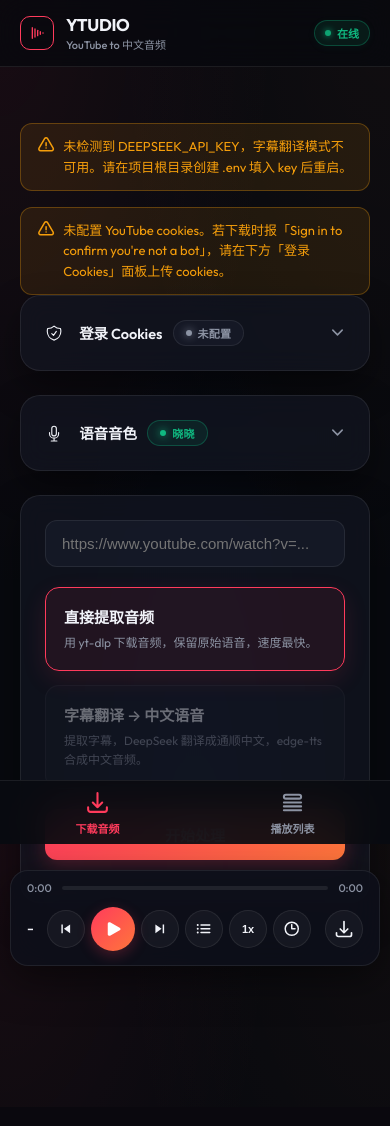
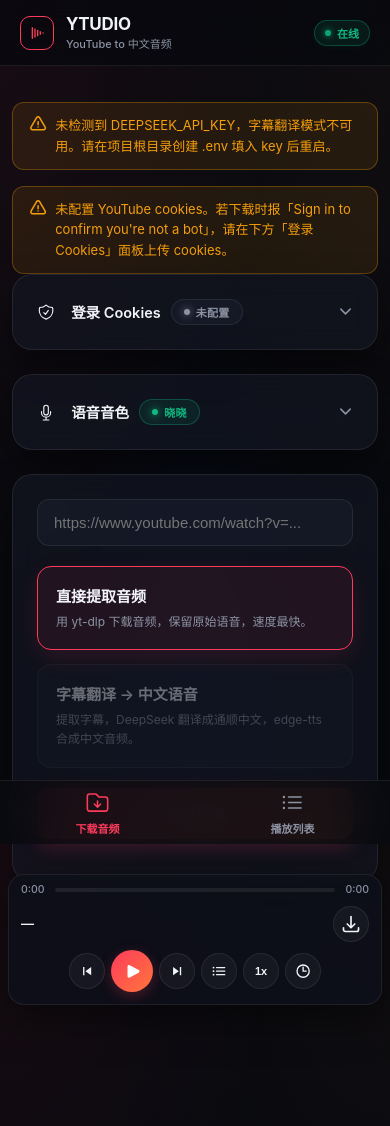
Before and after one commit to littlx/ytudio, a FastAPI app: page / in a window 390 px wide. Before the commit the page ends 966 px from the top, so only its background shows below. Run offline with FastAPI, Linux system fonts and the light colour scheme; data that the repository does not hold is empty.

Commit message:
手机页面适配

```diff
--- a/templates/index.html
+++ b/templates/index.html
@@ -184,11 +184,15 @@
   <!-- PWA 底部导航栏 -->
   <nav class="nav-bar">
     <button class="nav-item" data-tab="download" id="nav-btn-download">
-      <span class="nav-icon"><svg class="icon" fill="none" viewBox="0 0 24 24" stroke-width="2" stroke="currentColor"><path stroke-linecap="round" stroke-linejoin="round" d="M3 16.5v2.25A2.25 2.25 0 005.25 21h13.5A2.25 2.25 0 0021 18.75V16.5M16.5 12L12 16.5m0 0L7.5 12m4.5 4.5V3" /></svg></span>
+      <span class="nav-icon">
+          <svg class="icon" fill="none" viewBox="0 0 24 24" stroke-width="1.5" stroke="currentColor"><path stroke-linecap="round" stroke-linejoin="round" d="m9 13.5 3 3m0 0 3-3m-3 3v-6m1.06-4.19-2.12-2.12a1.5 1.5 0 0 0-1.061-.44H4.5A2.25 2.25 0 0 0 2.25 6v12a2.25 2.25 0 0 0 2.25 2.25h15A2.25 2.25 0 0 0 21.75 18V9a2.25 2.25 0 0 0-2.25-2.25h-5.379a1.5 1.5 0 0 1-1.06-.44Z" /> </svg>
+        </span>
       <span class="nav-label">下载音频</span>
     </button>
     <button class="nav-item active" data-tab="history" id="nav-btn-history">
-      <span class="nav-icon"><svg class="icon" fill="none" viewBox="0 0 24 24" stroke-width="2" stroke="currentColor"><path stroke-linecap="round" stroke-linejoin="round" d="M3.75 12h16.5m-16.5 3.75h16.5M3.75 19.5h16.5M5.625 4.5h12.75a1.875 1.875 0 010 3.75H5.625a1.875 1.875 0 010-3.75Z" /></svg></span>
+      <span class="nav-icon">
+          <svg class="icon" fill="none" viewBox="0 0 24 24" stroke-width="1.5" stroke="currentColor"> <path stroke-linecap="round" stroke-linejoin="round" d="M8.25 6.75h12M8.25 12h12m-12 5.25h12M3.75 6.75h.007v.008H3.75V6.75Zm.375 0a.375.375 0 1 1-.75 0 .375.375 0 0 1 .75 0ZM3.75 12h.007v.008H3.75V12Zm.375 0a.375.375 0 1 1-.75 0 .375.375 0 0 1 .75 0Zm-.375 5.25h.007v.008H3.75v-.008Zm.375 0a.375.375 0 1 1-.75 0 .375.375 0 0 1 .75 0Z" /> </svg>
+        </span>
       <span class="nav-label">播放列表</span>
     </button>
   </nav>
--- a/templates/static/css/app.css
+++ b/templates/static/css/app.css
@@ -1,5 +1,3 @@
-@import url('https://fonts.googleapis.com/css2?family=Outfit:wght@300;400;500;600;700&display=swap');
-
 :root {
   --bg: #07090e;
   --bg-rgb: 7, 9, 14;
@@ -50,7 +48,9 @@
 
 body {
   margin: 0;
-  font-family: 'Outfit', -apple-system, BlinkMacSystemFont, "Segoe UI", "PingFang SC", sans-serif;
+  font-family: -apple-system, BlinkMacSystemFont, "Segoe UI", "PingFang SC",
+    "Hiragino Sans GB", "Microsoft YaHei", "Helvetica Neue", Helvetica, Arial,
+    sans-serif;
   background: var(--bg);
   background-image:
     radial-gradient(at 0% 0%, rgba(255, 59, 92, 0.07) 0px, transparent 50%),
@@ -1023,30 +1023,93 @@ button.danger:hover {
 
 /* 移动端底栏适配 */
 @media (max-width: 560px) {
+  .wrap {
+    padding: 20px 12px 220px;
+  }
+
+  /* 播放列表项:在窄屏腾出标题空间 */
+  .h-item {
+    gap: 8px;
+    padding: 12px 12px;
+    border-radius: 12px;
+  }
+  .h-item .h-play-icon {
+    display: none;
+  }
+  .h-item.active .h-play-icon {
+    display: flex;
+  }
+  .h-title {
+    font-size: 14px;
+  }
+  .h-meta {
+    font-size: 11.5px;
+  }
+  .h-item .badge {
+    font-size: 10px;
+    padding: 3px 7px;
+    margin-right: 0 !important;
+  }
+  .h-item .h-delete-btn {
+    padding: 4px;
+    opacity: 0.6;
+  }
+  .h-header {
+    margin: 20px 0 12px;
+  }
+  /* 播放器:标题与下载在第一行,控件单独一行居中,
+     防止按钮挤占标题空间。 */
+  .player-bar {
+    left: 8px;
+    right: 8px;
+    bottom: 70px;
+    border-radius: 16px;
+  }
+  .player-inner {
+    padding: 10px 12px 12px;
+    display: grid;
+    grid-template-columns: 1fr auto;
+    grid-template-areas:
+      "info actions"
+      "controls controls";
+    gap: 8px 10px;
+    align-items: center;
+  }
+  .pb-info {
+    grid-area: info;
+    min-width: 0;
+  }
+  .pb-actions {
+    grid-area: actions;
+  }
   .pb-controls {
+    grid-area: controls;
+    justify-content: center;
     gap: 6px;
   }
+  .pb-title {
+    font-size: 13px;
+  }
+  .pb-meta {
+    font-size: 10.5px;
+  }
   .pb-btn {
-    width: 38px;
-    height: 38px;
-    font-size: 14px;
+    width: 36px;
+    height: 36px;
+    font-size: 13px;
   }
   .pb-btn.play {
-    width: 44px;
-    height: 44px;
-    font-size: 16px;
+    width: 42px;
+    height: 42px;
+    font-size: 15px;
   }
   .pb-actions a {
-    width: 38px;
-    height: 38px;
+    width: 36px;
+    height: 36px;
   }
-  .pb-info {
-    min-width: 0;
-  }
-  .player-bar {
-    left: 10px;
-    right: 10px;
-    bottom: 74px;
+  .pb-progress {
+    padding: 8px 12px 0;
+    font-size: 10.5px;
   }
 }
 
```
